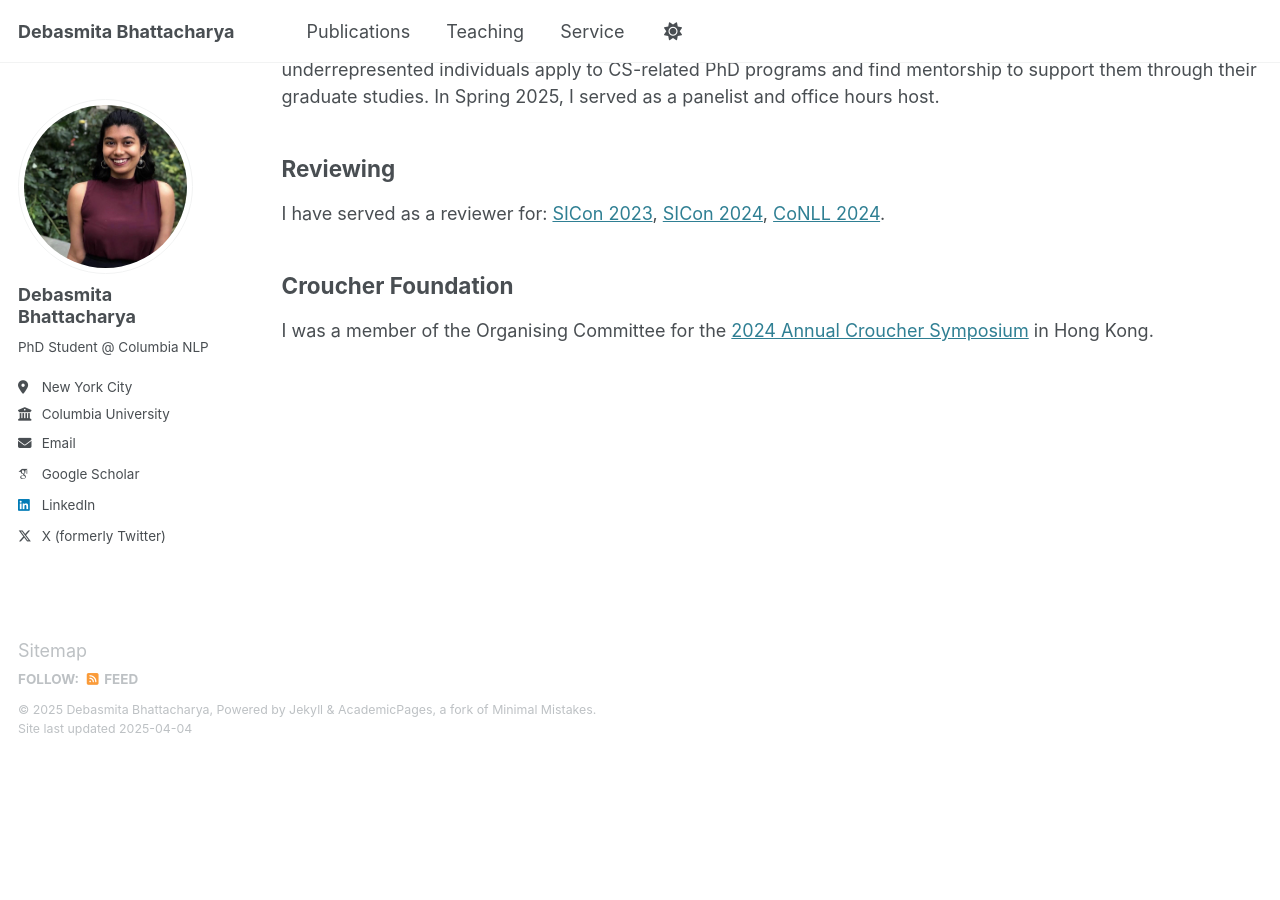
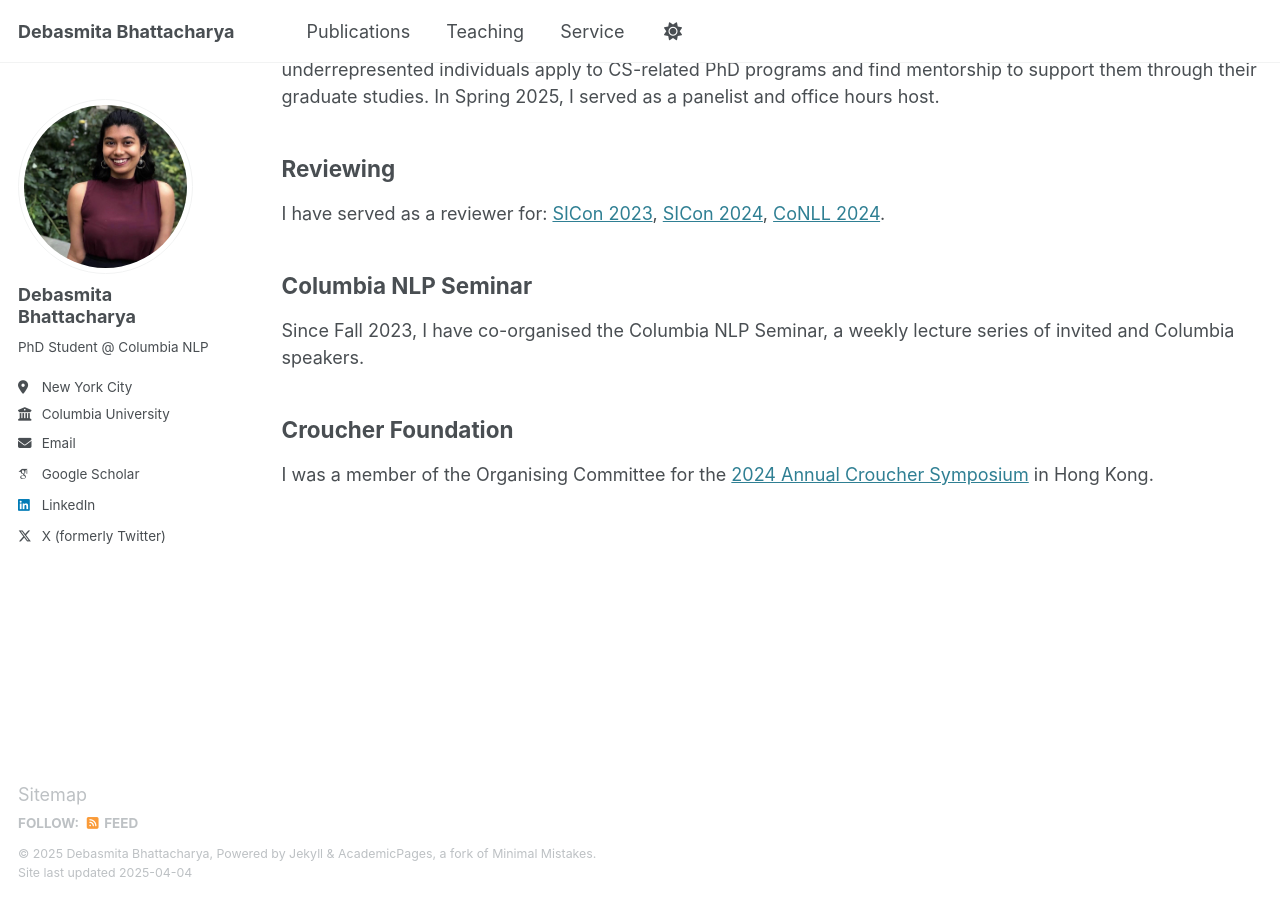
Before and after one commit to debasmita-b/debasmita-b.github.io, a Jekyll site: the page built from _pages/service.md, in a window 1280 px wide and 900 px high, scrolled down 613 px. Built offline with Jekyll 4.4.1, drawn with Linux system fonts in a browser that asks for light colours; some web fonts are replaced; before the commit the page ends 1369 px from its top, so only the background shows below that.

Commit message:
adding nlp seminar

```diff
--- a/_pages/service.md
+++ b/_pages/service.md
@@ -26,6 +26,10 @@ I am a volunteer member of [Code to PhD](https://codetophd.github.io/), a studen
 
 I have served as a reviewer for: [SICon 2023](https://sites.google.com/view/sicon-2023/), [SICon 2024](https://sites.google.com/view/sicon2024/), [CoNLL 2024](https://conll.org/2024).
 
+## Columbia NLP Seminar
+
+Since Fall 2023, I have co-organised the Columbia NLP Seminar, a weekly lecture series of invited and Columbia speakers.
+
 ## Croucher Foundation
 
 I was a member of the Organising Committee for the [2024 Annual Croucher Symposium](https://croucher.org.hk/en/symposium2024/programme) in Hong Kong.
```
